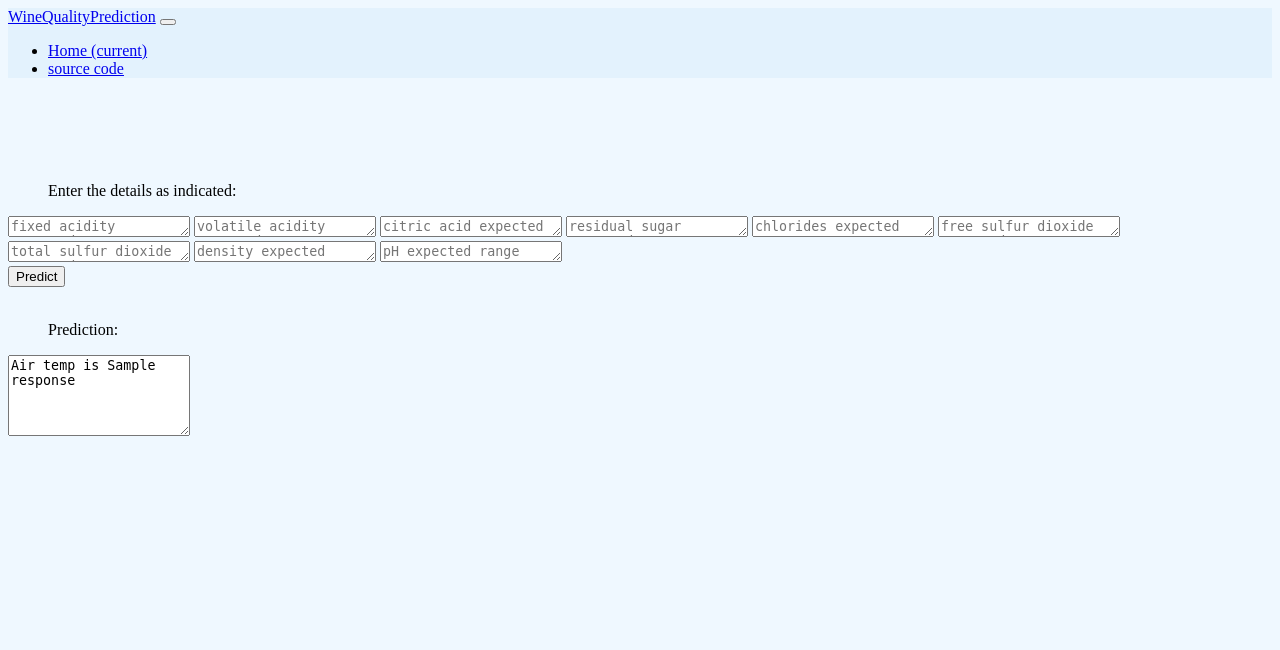
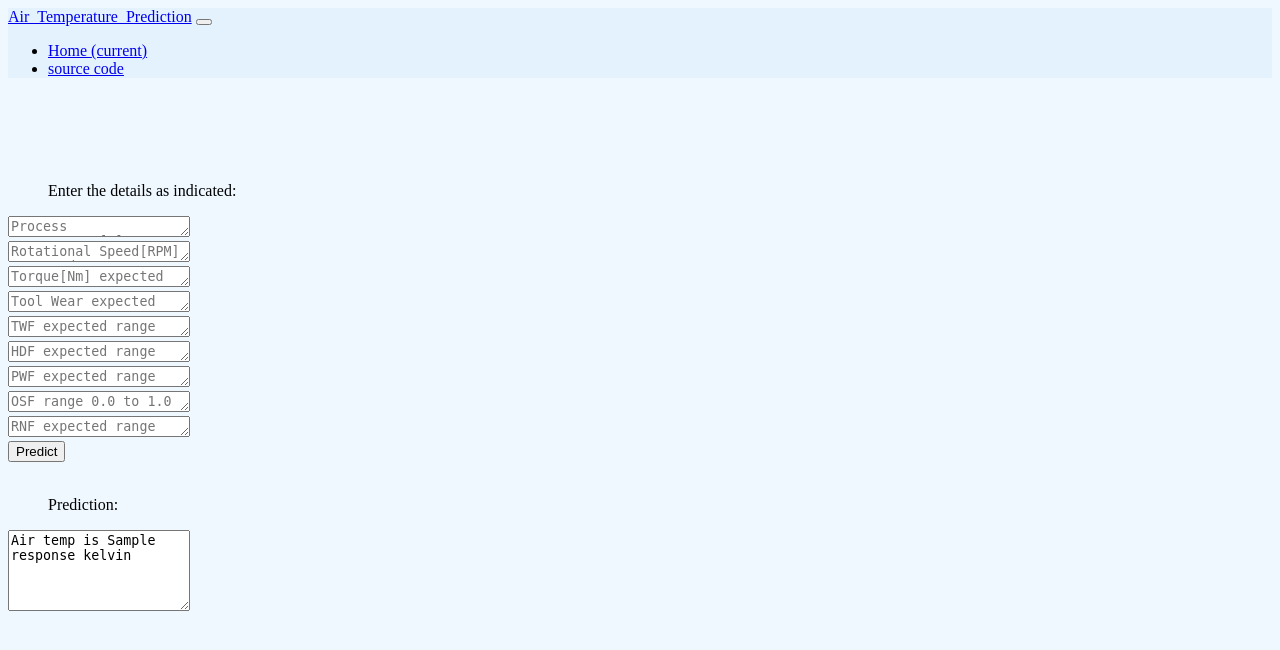
Before and after one commit to sumit-1492/ml_ops_hw, a Flask app: template webapp/templates/index.html in a window 1280 px wide. Shown: the top 650 px of the page. Run offline with Flask 2, Linux system fonts and the light colour scheme; the template is opened without the code that fills it: most values are stand-ins (such as "Sample title", 1, 10 or a date in 2020).

Commit message:
change in index

```diff
--- a/webapp/templates/index.html
+++ b/webapp/templates/index.html
@@ -15,7 +15,7 @@ WineQuality
 <!-- nav bar -->
 
 <nav class="navbar navbar-expand-lg navbar-light shadow fixed-top" style="background-color: #e3f2fd;">
-    <a class="navbar-brand" href="/">WineQualityPrediction</a>
+    <a class="navbar-brand" href="/">Air_Temperature_Prediction</a>
     <button class="navbar-toggler" type="button" data-toggle="collapse" data-target="#navbarNav"
         aria-controls="navbarNav" aria-expanded="false" aria-label="Toggle navigation">
         <span class="navbar-toggler-icon"></span>
@@ -26,7 +26,7 @@ WineQuality
                 <a class="nav-link" href="/">Home <span class="sr-only">(current)</span></a>
             </li>
             <li class="nav-item">
-                <a class="nav-link" href="https://github.com/c17hawke/dvc-plus-cml-test">source code</a>
+                <a class="nav-link" href="https://github.com/sumit-1492/ml_ops_hw">source code</a>
             </li>
         </ul>
     </div>
@@ -50,24 +50,24 @@ WineQuality
                                     <p class="mb-2">Enter the details as indicated:</p>
                                 </blockquote>
                             </label>
-                            <textarea class="form-control" name="pt" rows="1"
-                                placeholder="fixed acidity expected range 4.6 to 15.9"></textarea>
-                            <textarea class="form-control" name="rs" rows="1"
-                                placeholder="volatile acidity expected range 0.12 to 1.58"></textarea>
-                            <textarea class="form-control" name="tq" rows="1"
-                                placeholder="citric acid expected range 0.0 to 1.0"></textarea>
-                            <textarea class="form-control" name="tw" rows="1"
-                                placeholder="residual sugar expected range 0.9 to 15.5"></textarea>
+                            <textarea class="form-control" name="Process Temperature[K]" rows="1"
+                                placeholder="Process Temperature[K] expected range 305.7 to 313.8"></textarea><br>
+                            <textarea class="form-control" name="Rotational Speed[RPM]" rows="1"
+                                placeholder="Rotational Speed[RPM] expected range 1168 to 2886"></textarea><br>
+                            <textarea class="form-control" name="Torque[Nm]" rows="1"
+                                placeholder="Torque[Nm] expected range 3.8 to 76.6"></textarea><br>
+                            <textarea class="form-control" name="Tool Wear" rows="1"
+                                placeholder="Tool Wear expected range 0.0 to 253.0"></textarea><br>
                             <textarea class="form-control" name="TWF" rows="1"
-                                placeholder="chlorides expected range 0.012 to 0.611"></textarea>
+                                placeholder="TWF expected range 0.0 to 1.0"></textarea><br>
                             <textarea class="form-control" name="HDF" rows="1"
-                                placeholder="free sulfur dioxide expected range 1.0 to 72.0"></textarea>
+                                placeholder="HDF expected range 0.0 to 1.0"></textarea><br>
                             <textarea class="form-control" name="PWF" rows="1"
-                                placeholder="total sulfur dioxide expected range 6.0 to 289.0"></textarea>
+                                placeholder="PWF expected range 0.0 to 1.0"></textarea><br>
                             <textarea class="form-control" name="OSF" rows="1"
-                                placeholder="density expected range 0.99007 to 1.00369"></textarea>
+                                placeholder="OSF range 0.0 to 1.0"></textarea><br>
                             <textarea class="form-control" name="RNF" rows="1"
-                                placeholder="pH expected range 2.74 to 4.01"></textarea>
+                                placeholder="RNF expected range 0.0 to 1.0"></textarea><br>
 
                         </div>
 
@@ -89,7 +89,7 @@ WineQuality
                                 </blockquote>
 
                             </label>
-                            <textarea readonly class="form-control" id="exTextarea" rows="5">Air temp is {{ response }}</textarea>
+                            <textarea readonly class="form-control" id="exTextarea" rows="5">Air temp is {{ response }} kelvin</textarea>
                         </div>
                     </form>
                 </div>
```
